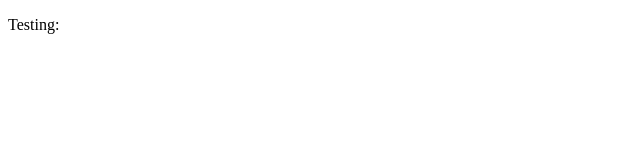
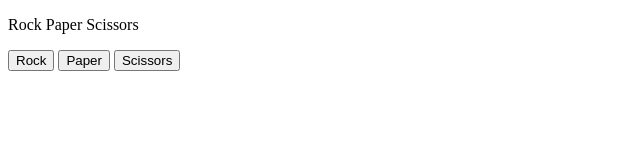
Before and after one commit to Cup-of-Coffee/Rock-Paper-Scissors, a plain HTML site: page index.html in a window 1280 px wide. Shown: the whole page, without its empty margins (0-640 px from the left). Drawn offline with Linux system fonts and the light colour scheme.

Commit message:
button setup

```diff
--- a/index.html
+++ b/index.html
@@ -8,7 +8,14 @@
     </head>
 
     <body>
-        <p>Testing:</p>
+        <p>Rock Paper Scissors</p>
 
+        <button id="rock_button">Rock</button>
+
+        <button id="paper_button">Paper</button>
+
+        <button id="scissors_button">Scissors</button>
+
+        <div id="results"></div>
     </body>
 </html>
--- a/javascript.js
+++ b/javascript.js
@@ -49,9 +49,20 @@ function playRound(playerSelection) {
     return winner;
 }
 
-/*
-Run through five rounds of Rock Paper and Scissors, calculating the score to decide if the Player was a winner, loser or tied.
-*/
+const rock_button = docuemnt.qeurySelector('#rock_button');
+rock_button.onclick = () => alert("Test");
+
+
+
+
+
+
+
+
+
+
+
+/*  First verison: Run through five rounds of Rock Paper and Scissors, calculating the score to decide if the Player was a winner, loser or tied.
 function game(){
     let playerScore;
     let computerScore;
@@ -90,3 +101,4 @@ function game(){
     }
 
 }
+*/
```
